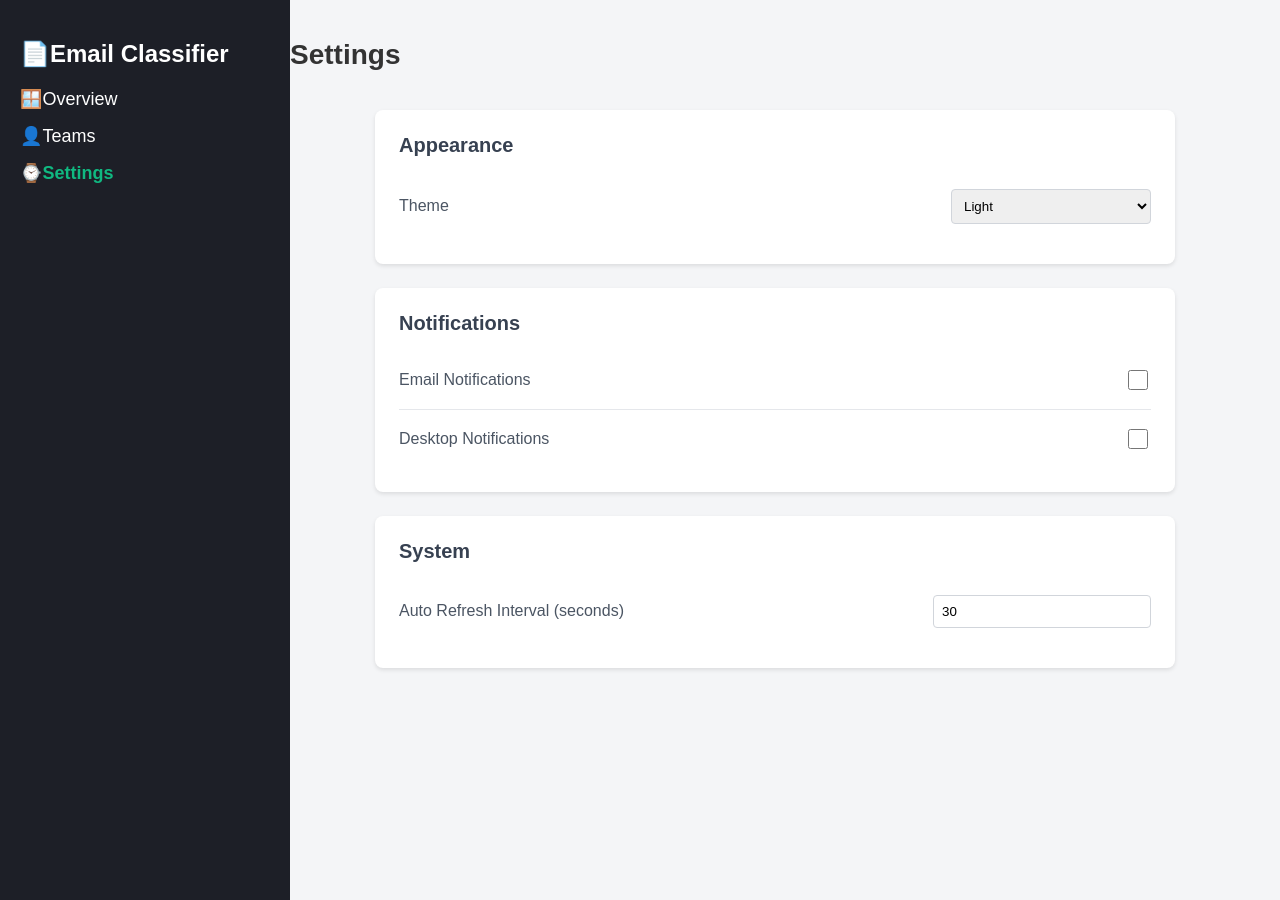
After one commit to shahajahanZB/Customer-Issue-classification, a Flask app: page /settings in a window 1280 px wide. The commit adds this page. Run offline with Flask 3, Linux system fonts and the light colour scheme; a user stored in the database is signed in.

Commit message:
update 4

```diff
--- a/app.py
+++ b/app.py
@@ -19,16 +19,16 @@ initialize_db()
 def get_nav_items(active_page):
     if session.get('user_type') == 'admin':
         return [
-            {'name': 'Overview', 'url': '/', 'active': active_page == 'overview'},
-            {'name': 'Teams', 'url': '/teams', 'active': active_page == 'teams'},
-            {'name': 'Settings', 'url': '/settings', 'active': active_page == 'settings'}
+            {'name': '🪟Overview', 'url': '/', 'active': active_page == 'overview'},
+            {'name': '👤Teams', 'url': '/teams', 'active': active_page == 'teams'},
+            {'name': '⌚Settings', 'url': '/settings', 'active': active_page == 'settings'}
         ]
     else:  # member navigation
         return [
-            {'name': 'Dashboard', 'url': '/member/dashboard', 'active': active_page == 'dashboard'},
-            {'name': 'My Tasks', 'url': '/member/my-tasks', 'active': active_page == 'my-tasks'},
-            {'name': 'Resolved Tasks', 'url': '/member/resolved-tasks', 'active': active_page == 'resolved'},
-            {'name': 'Profile', 'url': '/member/profile', 'active': active_page == 'profile'}
+            {'name': '🔠Dashboard', 'url': '/member/dashboard', 'active': active_page == 'dashboard'},
+            {'name': '🤺My Tasks', 'url': '/member/my-tasks', 'active': active_page == 'my-tasks'},
+            {'name': '✅Resolved Tasks', 'url': '/member/resolved-tasks', 'active': active_page == 'resolved'},
+            {'name': '😎Profile', 'url': '/member/profile', 'active': active_page == 'profile'}
         ]
 
 @app.route('/login', methods=['GET', 'POST'])
@@ -90,6 +90,14 @@ def teams():
     return render_template('team.html',
                          nav_items=get_nav_items('teams'),
                          teams=all_teams)
+
+@app.route('/settings')
+@login_required
+def settings():
+    if session.get('user_type') != 'admin':
+        return redirect(url_for('member_dashboard'))
+    return render_template('settings.html',
+                         nav_items=get_nav_items('settings'))
 
 @app.route('/api/messages', methods=['GET'])
 @login_required
--- a/static/admin.css
+++ b/static/admin.css
@@ -384,8 +384,83 @@ detail-item label {
   margin-bottom: 0.5rem;
 }
 
-.detail-item p {
+detail-item p {
   margin: 0;
   color: #111827;
   font-weight: 500;
 }
+
+/* Settings Page Styles */
+.settings-container {
+    max-width: 800px;
+    margin: 0 auto;
+}
+
+.settings-section {
+    background: white;
+    border-radius: 8px;
+    padding: 1.5rem;
+    margin-bottom: 1.5rem;
+    box-shadow: 0 2px 4px rgba(0,0,0,0.1);
+}
+
+.settings-section h2 {
+    margin: 0 0 1rem 0;
+    color: #374151;
+    font-size: 1.25rem;
+}
+
+.setting-item {
+    display: flex;
+    justify-content: space-between;
+    align-items: center;
+    padding: 1rem 0;
+    border-bottom: 1px solid #e5e7eb;
+}
+
+.setting-item:last-child {
+    border-bottom: none;
+}
+
+.setting-item label {
+    color: #4B5563;
+    font-weight: 500;
+}
+
+.setting-item select,
+.setting-item input[type="number"] {
+    padding: 0.5rem;
+    border: 1px solid #D1D5DB;
+    border-radius: 4px;
+    width: 200px;
+}
+
+.setting-item input[type="checkbox"] {
+    width: 20px;
+    height: 20px;
+}
+
+/* Dark theme styles */
+body.dark {
+    background-color: #1F2937;
+    color: #F9FAFB;
+}
+
+body.dark .settings-section {
+    background-color: #374151;
+}
+
+body.dark .setting-item {
+    border-color: #4B5563;
+}
+
+body.dark .setting-item label {
+    color: #D1D5DB;
+}
+
+body.dark select,
+body.dark input[type="number"] {
+    background-color: #4B5563;
+    border-color: #6B7280;
+    color: #F9FAFB;
+}
--- /dev/null
+++ b/static/settings.js
@@ -0,0 +1,45 @@
+// Load settings from localStorage
+document.addEventListener('DOMContentLoaded', function() {
+    // Theme settings
+    const themeSelect = document.getElementById('themeSelect');
+    themeSelect.value = localStorage.getItem('theme') || 'light';
+    themeSelect.addEventListener('change', function() {
+        localStorage.setItem('theme', this.value);
+        applyTheme(this.value);
+    });
+
+    // Notification settings
+    const emailNotif = document.getElementById('emailNotifications');
+    emailNotif.checked = localStorage.getItem('emailNotifications') === 'true';
+    emailNotif.addEventListener('change', function() {
+        localStorage.setItem('emailNotifications', this.checked);
+    });
+
+    const desktopNotif = document.getElementById('desktopNotifications');
+    desktopNotif.checked = localStorage.getItem('desktopNotifications') === 'true';
+    desktopNotif.addEventListener('change', async function() {
+        if (this.checked) {
+            const permission = await Notification.requestPermission();
+            if (permission === 'granted') {
+                localStorage.setItem('desktopNotifications', true);
+            } else {
+                this.checked = false;
+                alert('Desktop notifications permission denied');
+            }
+        } else {
+            localStorage.setItem('desktopNotifications', false);
+        }
+    });
+
+    // Refresh interval settings
+    const refreshInterval = document.getElementById('refreshInterval');
+    refreshInterval.value = localStorage.getItem('refreshInterval') || 30;
+    refreshInterval.addEventListener('change', function() {
+        localStorage.setItem('refreshInterval', this.value);
+    });
+});
+
+function applyTheme(theme) {
+    document.body.className = theme;
+    // You can expand this function to apply more theme-specific styles
+}
--- a/templates/base.html
+++ b/templates/base.html
@@ -9,7 +9,7 @@
 </head>
 <body>
     <div class="sidebar">
-        <h2>Dashboard</h2>
+        <h2>📄Email Classifier</h2>
         <ul>
             {% for item in nav_items %}
             <li><a href="{{ item.url }}" {% if item.active %}class="active"{% endif %}>{{ item.name }}</a></li>
--- /dev/null
+++ b/templates/settings.html
@@ -0,0 +1,44 @@
+{% extends "base.html" %}
+
+{% block content %}
+<div class="header">
+    <h1>Settings</h1>
+</div>
+
+<div class="settings-container">
+    <div class="settings-section">
+        <h2>Appearance</h2>
+        <div class="setting-item">
+            <label>Theme</label>
+            <select id="themeSelect">
+                <option value="light">Light</option>
+                <option value="dark">Dark</option>
+            </select>
+        </div>
+    </div>
+
+    <div class="settings-section">
+        <h2>Notifications</h2>
+        <div class="setting-item">
+            <label>Email Notifications</label>
+            <input type="checkbox" id="emailNotifications">
+        </div>
+        <div class="setting-item">
+            <label>Desktop Notifications</label>
+            <input type="checkbox" id="desktopNotifications">
+        </div>
+    </div>
+
+    <div class="settings-section">
+        <h2>System</h2>
+        <div class="setting-item">
+            <label>Auto Refresh Interval (seconds)</label>
+            <input type="number" id="refreshInterval" min="5" max="300" value="30">
+        </div>
+    </div>
+</div>
+{% endblock %}
+
+{% block scripts %}
+<script src="{{ url_for('static', filename='settings.js') }}"></script>
+{% endblock %}
```
Also changed, not shown: static/images/logo.svg (added).
